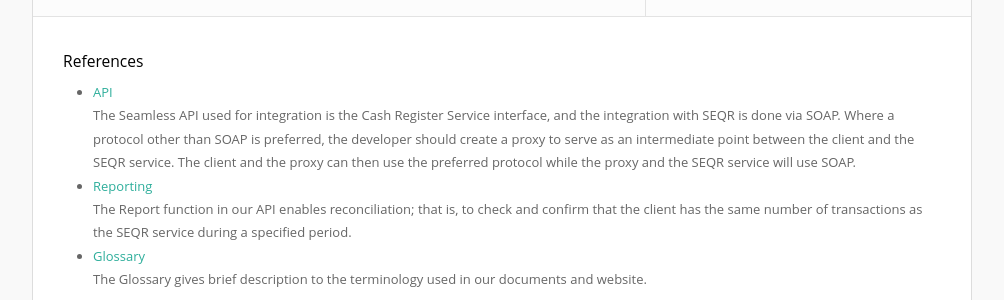
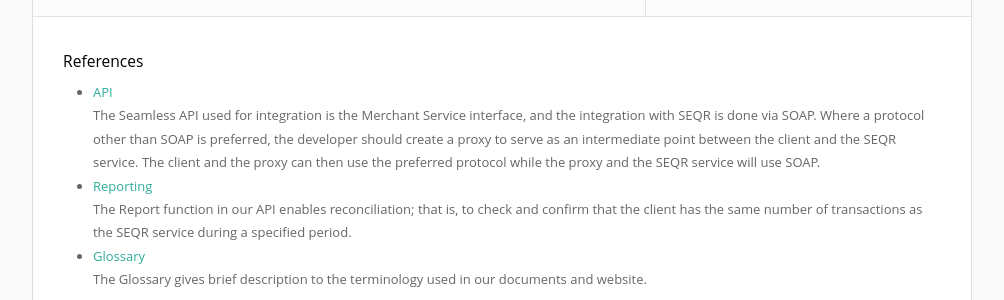
Before and after one commit to SeamlessDistribution/SeamlessDistribution.github.io, a Jekyll site: the page built from index.md, in a window 1280 px wide and 1360 px high. Shown: the part 678-978 px from the top of the window, without its empty margins (138-1142 px from the left). Built offline with Jekyll 4.4.1, drawn with Linux system fonts in a browser that asks for light colours; nearby versions of some CDN libraries.

Commit message:
Update index.md
- renamed cashregister to merchant

```diff
--- a/index.md
+++ b/index.md
@@ -1,7 +1,7 @@
 ---
 layout: firstpage
 title: SEQR Developer Site
-description: News and examples for SEQR cashregister integrations
+description: News and examples for SEQR merchant integrations
 ---
 <div class="inner-nomargin">
 	<div class="boxes">
@@ -42,7 +42,7 @@
  <div class="margin">
  <h4>References</h4>
   <ul>
-   <li><a href="merchant/reference/api.html">API</a><br>The Seamless API used for integration is the Cash Register Service interface, and the integration with SEQR is done via SOAP. Where a protocol other than SOAP is preferred, the developer should create a proxy to serve as an intermediate point between the client and the SEQR service. The client and the proxy can then use the preferred protocol while the proxy and the SEQR service will use SOAP.</li>
+   <li><a href="merchant/reference/api.html">API</a><br>The Seamless API used for integration is the Merchant Service interface, and the integration with SEQR is done via SOAP. Where a protocol other than SOAP is preferred, the developer should create a proxy to serve as an intermediate point between the client and the SEQR service. The client and the proxy can then use the preferred protocol while the proxy and the SEQR service will use SOAP.</li>
    <li><a href="merchant/reference/reporting.html">Reporting</a><br>The Report function in our API  enables reconciliation; that is, to check and confirm that the client has the same number of transactions as the SEQR service during a specified period.</li>
    <!-- li><a href="merchant/reference/loyalty.html">Loyalty</a></li -->
    <li><a href="merchant/reference/glossary.html">Glossary</a><br>The Glossary gives brief description to the terminology used in our documents and website.</li>
```
